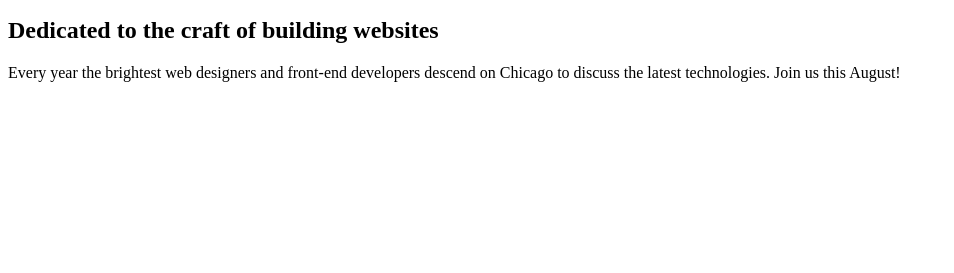
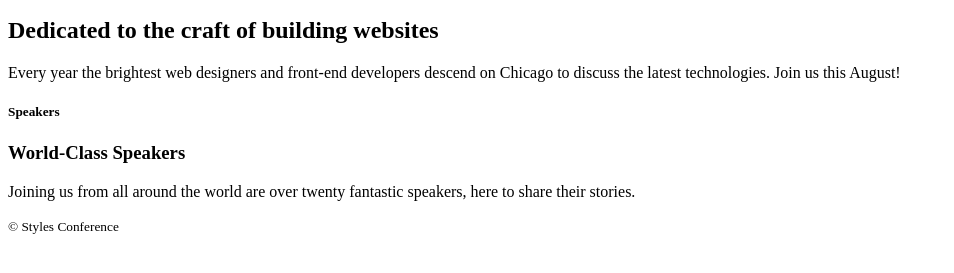
Before and after one commit to Mbelenga/Practice, a plain HTML site: page FRONTEND/index.html in a window 1280 px wide. Shown: the part 105-378 px from the top of the page, without its empty margins (0-954 px from the left). Drawn offline with Linux system fonts and the light colour scheme; files that its build step writes are made by us from their sources.

Commit message:
practice

```diff
--- a/FRONTEND/index.html
+++ b/FRONTEND/index.html
@@ -14,5 +14,15 @@
                 <h2>Dedicated to the craft of building websites</h2>
                 <p>Every year the brightest web designers and front-end developers descend on Chicago to discuss the latest technologies. Join us this August!</p>
             </section>
+            <section>
+                <section>
+                    <h5>Speakers</h5>
+                    <h3>World-Class Speakers</h3>
+                    <p>Joining us from all around the world are over twenty fantastic speakers, here to share their stories.</p>
+                 </section>
+            </section>
         </body>
 </html>
+<footer>
+    <small>&copy; Styles Conference</small>
+</footer>
```
